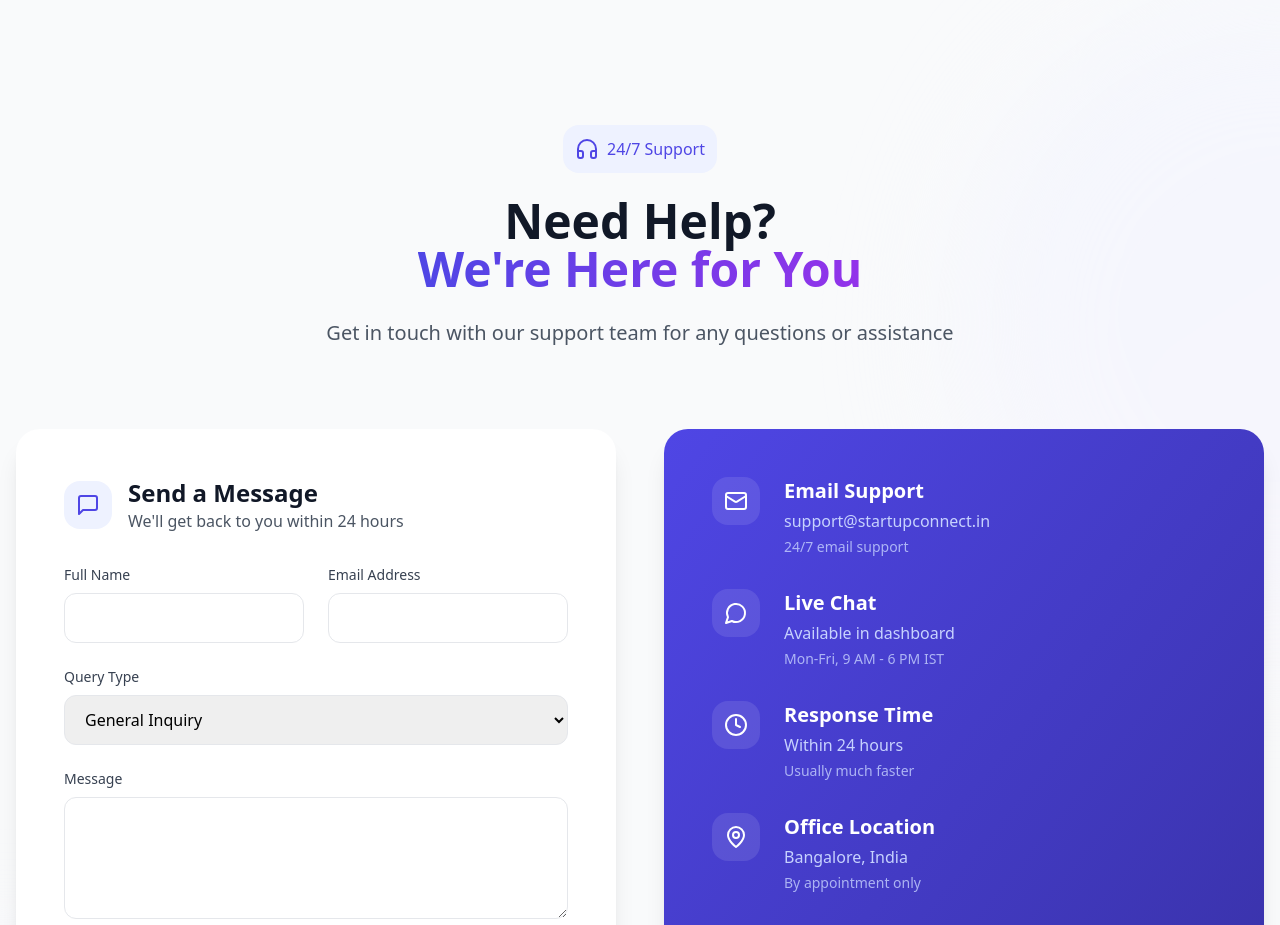
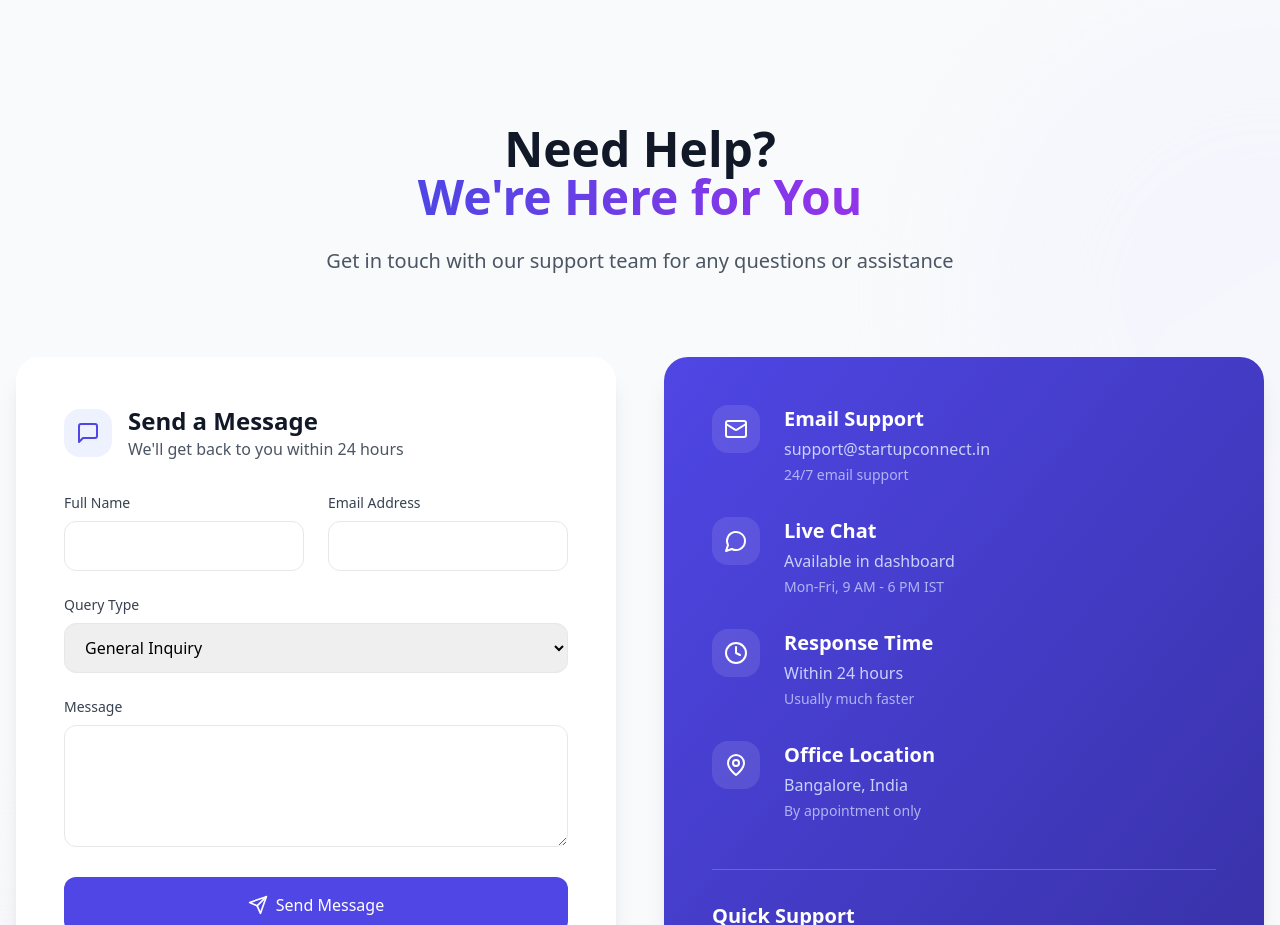
Before and after one commit to jhapran/investor-startup-platform, a React (Vite) app: page / in a window 1280 px wide. Shown: the part 7140-8065 px from the top of the page. Built offline with nearby package versions, Linux system fonts and the light colour scheme; no server answers; the database is empty.

Commit message:
Update index.tsx

```diff
--- a/src/components/Contact/index.tsx
+++ b/src/components/Contact/index.tsx
@@ -2,7 +2,7 @@ import React from 'react';
 import ContactForm from './ContactForm';
 import SupportInfo from './SupportInfo';
 import { motion } from 'framer-motion';
-import { HeadphonesIcon, MessageSquare, ArrowRight } from 'lucide-react';
+import { MessageSquare, ArrowRight } from 'lucide-react';
 
 const Contact: React.FC = () => {
   return (
@@ -21,11 +21,6 @@ const Contact: React.FC = () => {
           viewport={{ once: true }}
           className="text-center mb-20"
         >
-          <div className="inline-flex items-center justify-center p-3 bg-indigo-50 rounded-2xl mb-6">
-            <HeadphonesIcon className="h-6 w-6 text-indigo-600 mr-2" />
-            <span className="text-indigo-600 font-medium">24/7 Support</span>
-          </div>
-
           <h2 className="text-4xl md:text-5xl font-bold text-gray-900 mb-6 leading-tight">
             Need Help?
             <br />
```
